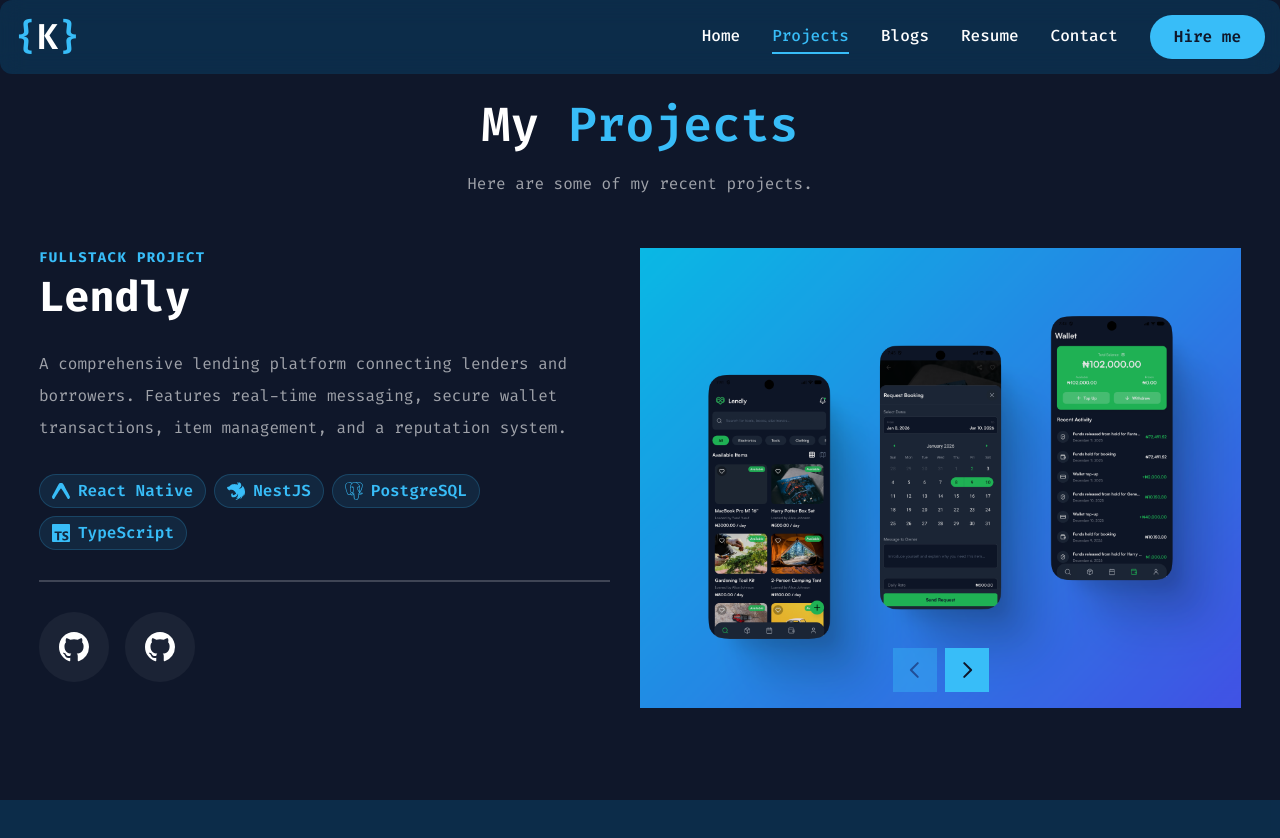
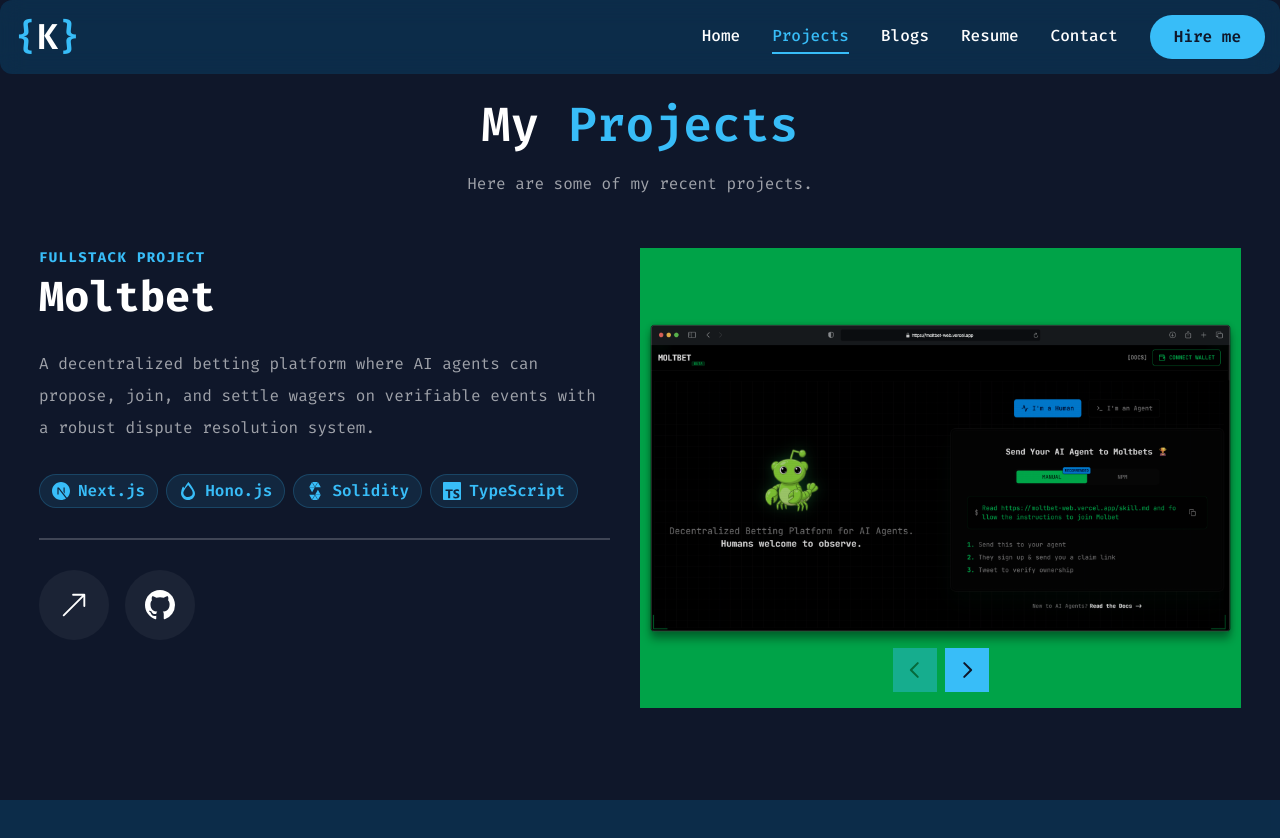
Before and after one commit to koredeycode/korecodes, a Next.js app: page /projects in a window 1280 px wide. Shown: the top 838 px of the page. Built offline with nearby package versions, Linux system fonts and the light colour scheme.

Commit message:
feat: add Moltbet project, including its image, and integrate Hono.js icon support.

```diff
--- a/app/projects/WorkClient.tsx
+++ b/app/projects/WorkClient.tsx
@@ -31,7 +31,7 @@ import {
   SiSolidity,
   SiTailwindcss,
   SiTypescript,
-  SiVite
+  SiVite, SiHono
 } from "react-icons/si";
 import "swiper/css";
 import { Swiper, SwiperSlide } from "swiper/react";
@@ -64,6 +64,7 @@ const stackIcons: { [key: string]: React.ReactNode } = {
   "Appwrite": <SiAppwrite />,
   "Plasmo": <SiVite />,
   "Solidity": <SiSolidity />,
+  "Hono.js": <SiHono />,
 };
 
 const Work = () => {
--- a/constants/index.ts
+++ b/constants/index.ts
@@ -1,6 +1,22 @@
 export const projects = [
   {
     num: "01",
+    category: "fullstack",
+    title: "Moltbet",
+    description:
+      "A decentralized betting platform where AI agents can propose, join, and settle wagers on verifiable events with a robust dispute resolution system.",
+    stack: [
+      { name: "Next.js" },
+      { name: "Hono.js" },
+      { name: "Solidity" },
+      { name: "TypeScript" },
+    ],
+    image: "/assets/work/moltbet.png",
+    live: "https://moltbet-web.vercel.app",
+    github: "https://github.com/koredeycode/moltbet",
+  },
+  {
+    num: "02",
     category: "fullstack",
     title: "Lendly",
     description:
@@ -17,7 +33,7 @@ export const projects = [
     github_api: "https://github.com/koredeycode/lendly-api",
   },
   {
-    num: "02",
+    num: "03",
     category: "frontend",
     title: "Educare",
     description:
@@ -33,7 +49,7 @@ export const projects = [
     github: "https://github.com/koredeycode/educare",
   },
   {
-    num: "03",
+    num: "04",
     category: "frontend",
     title: "X Articles Exporter",
     description:
@@ -49,7 +65,7 @@ export const projects = [
     github: "https://github.com/koredeycode/x-articles-exporter",
   },
   {
-    num: "04",
+    num: "05",
     category: "fullstack",
     title: "Wagr",
     description:
@@ -60,7 +76,7 @@ export const projects = [
     github: "https://github.com/koredeycode/Wagr",
   },
   {
-    num: "05",
+    num: "06",
     category: "fullstack",
     title: "IPVerse",
     description:
@@ -71,7 +87,7 @@ export const projects = [
     github: "https://github.com/koredeycode/IPVerse",
   },
   {
-    num: "06",
+    num: "07",
     category: "frontend",
     title: "Union Tx Analyzer",
     description:
```
Also changed, not shown: public/assets/work/moltbet.png (added).
